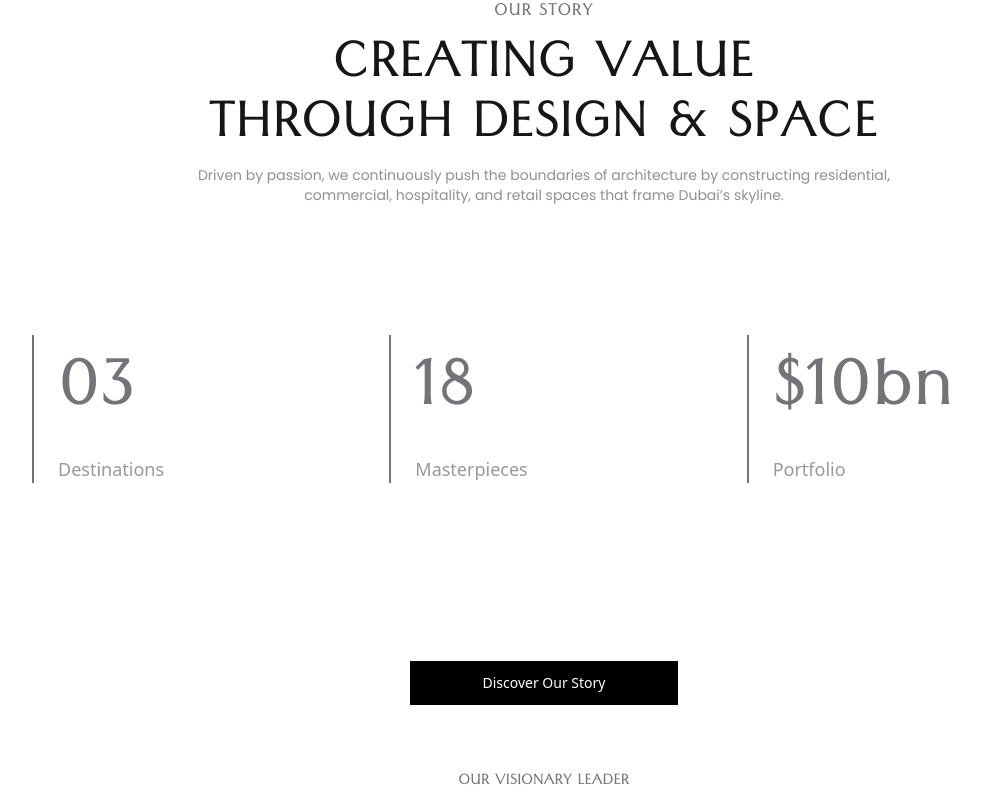
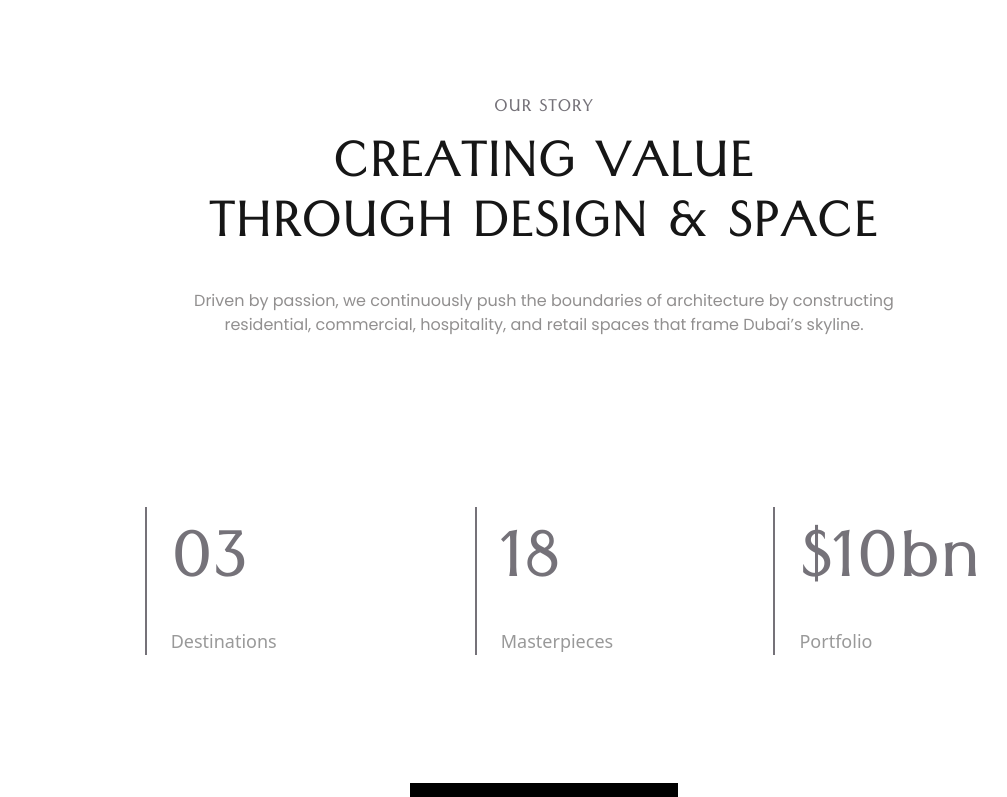
Before and after one commit to HarshSahare/NeelInfraTech, a Next.js app: page / in a window 1280 px wide. Shown: the part 3680-4477 px from the top of the page, without its empty margins (96-1103 px from the left). Built offline with nearby package versions, Linux system fonts and the light colour scheme.

Commit message:
refactored : adjusted spaces in story section and center logo of navbar

```diff
--- a/app/components/layout/navbar.tsx
+++ b/app/components/layout/navbar.tsx
@@ -57,7 +57,7 @@ function Navbar() {
             height={11}
           />
         </div>
-        <div>
+        <div className="mr-[-72px]">
           <Image
             className="h-auto"
             src="/images/logo.png"
--- a/app/components/sections/storySection.tsx
+++ b/app/components/sections/storySection.tsx
@@ -2,35 +2,35 @@ import React from "react";
 
 const StorySection = () => {
   return (
-    <section className="bg-white py-16 px-4 md:px-20 text-center">
+    <section className="bg-white pb-16 pt-[160px] px-4 md:px-20 text-center">
       <div className="mx-auto">
-        <p className="text-[16px] font-classica font-[400] tracking-wider text-[#757279] uppercase mb-2">
+        <p className="text-[16px] font-classica font-[400] tracking-wider text-[#757279] uppercase mb-3">
           Our Story
         </p>
-        <h2 className="text-[62px] md:text-5xl font-[400] font-classica leading-tight text-[#161616] mb-4">
+        <h2 className="text-[62px] md:text-5xl font-[400] font-classica leading-tight text-[#161616] mb-[40px]">
           CREATING VALUE <br /> THROUGH DESIGN & SPACE
         </h2>
-        <p className="font-[400] font-poppins text-[#44404096] text-sm max-w-3xl mx-auto">
+        <p className="font-[400] font-poppins text-[#44404096] text-md max-w-3xl mx-auto">
           Driven by passion, we continuously push the boundaries of architecture
-          by constructing residential, commercial, hospitality, and retail
-          spaces that frame Dubai’s skyline.
+          by constructing <br /> residential, commercial, hospitality, and
+          retail spaces that frame Dubai’s skyline.
         </p>
       </div>
 
-      <div className="mt-[130px] grid grid-cols-1 md:grid-cols-3 gap-12 max-w-5xl mx-auto text-left">
-        <div className="border-l-2 border-[#757279] pl-6">
-          <h3 className="text-[62px] font-[400] font-classica text-[#757279]">
+      <div className="mt-[170px] grid grid-cols-1 md:grid-cols-3 gap-12 max-w-[85%] place-items-center-safe mx-auto text-left">
+        <div className="border-l-2 border-[#757279] pl-6 w-fit">
+          <h3 className="text-[62px] font-[400] font-classica  text-[#757279]">
             03
           </h3>
-          <p className="text-[#999999] text-[18px] mt-[28px]">Destinations</p>
+          <p className="text-[#999999] text-[18px] mt-[28px] ">Destinations</p>
         </div>
-        <div className="border-l-2 border-[#757279] pl-6">
+        <div className="border-l-2 border-[#757279] pl-6 w-fit">
           <h3 className="text-[62px] font-[400] font-classica text-[#757279]">
             18
           </h3>
           <p className="text-[#999999] text-[18px] mt-[28px]">Masterpieces</p>
         </div>
-        <div className="border-l-2 border-[#757279] pl-6">
+        <div className="border-l-2 border-[#757279] pl-6 w-fit">
           <h3 className="text-[62px] font-[400] font-classica text-[#757279]">
             $10bn
           </h3>
@@ -39,7 +39,7 @@ const StorySection = () => {
       </div>
 
       <div className="mt-12">
-        <button className="bg-black text-white px-18 py-3 mt-[130px]  text-sm hover:bg-gray-900 transition">
+        <button className="bg-black text-white px-18 py-3 mt-[80px]  text-sm hover:bg-gray-900 transition">
           Discover Our Story
         </button>
       </div>
```
